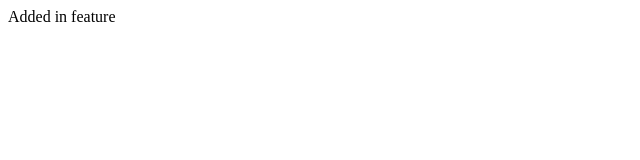
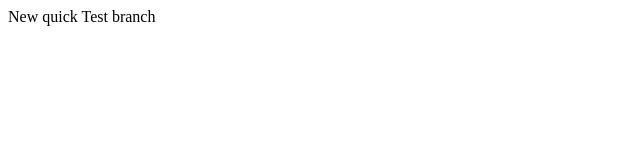
Before and after one commit to DeepakSingh9/gitproject, a plain HTML site: page index.html in a window 1280 px wide. Shown: the full height of the page, 0-640 px from the left. Drawn offline with Linux system fonts and the light colour scheme.

Commit message:
modifiying in index.html

```diff
--- a/index.html
+++ b/index.html
@@ -1,10 +1,2 @@
-<!DOCTYPE html>
-<html lang="en">
-<head>
-    <meta charset="UTF-8">
-    <title>cd</title>
-</head>
-<body>
-Added in feature
-</body>
-</html>
+<div>New quick Test branch
+</div>
```
